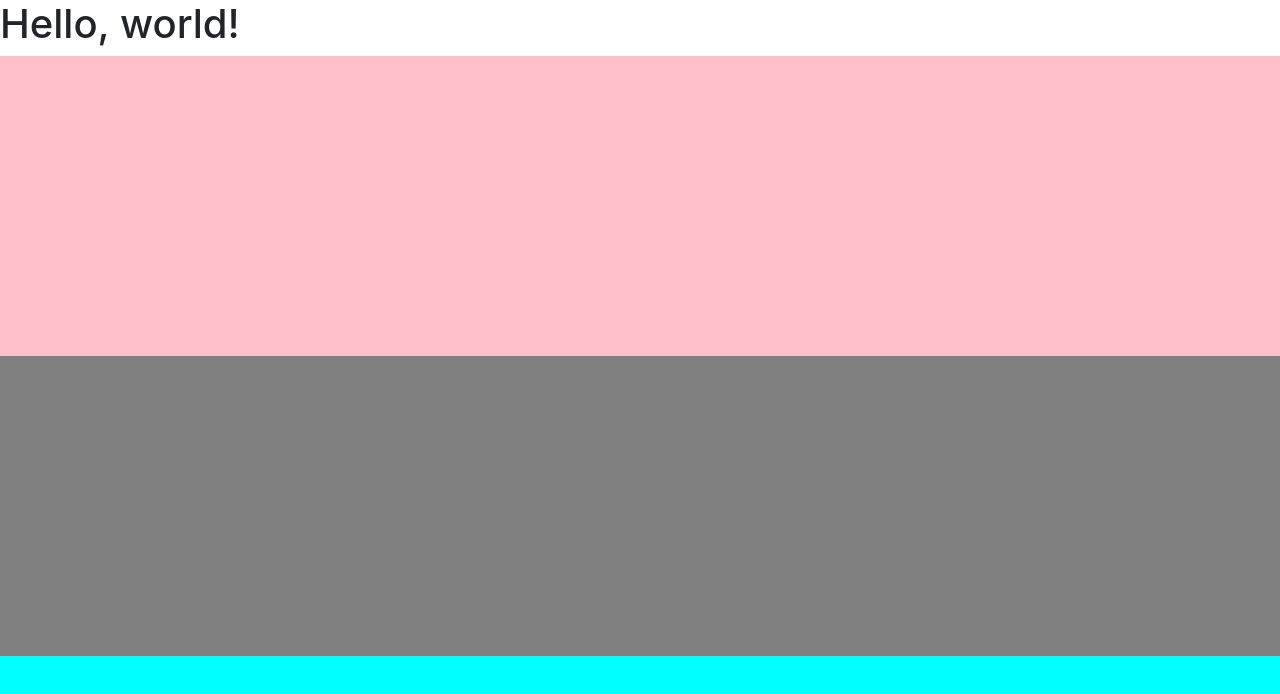
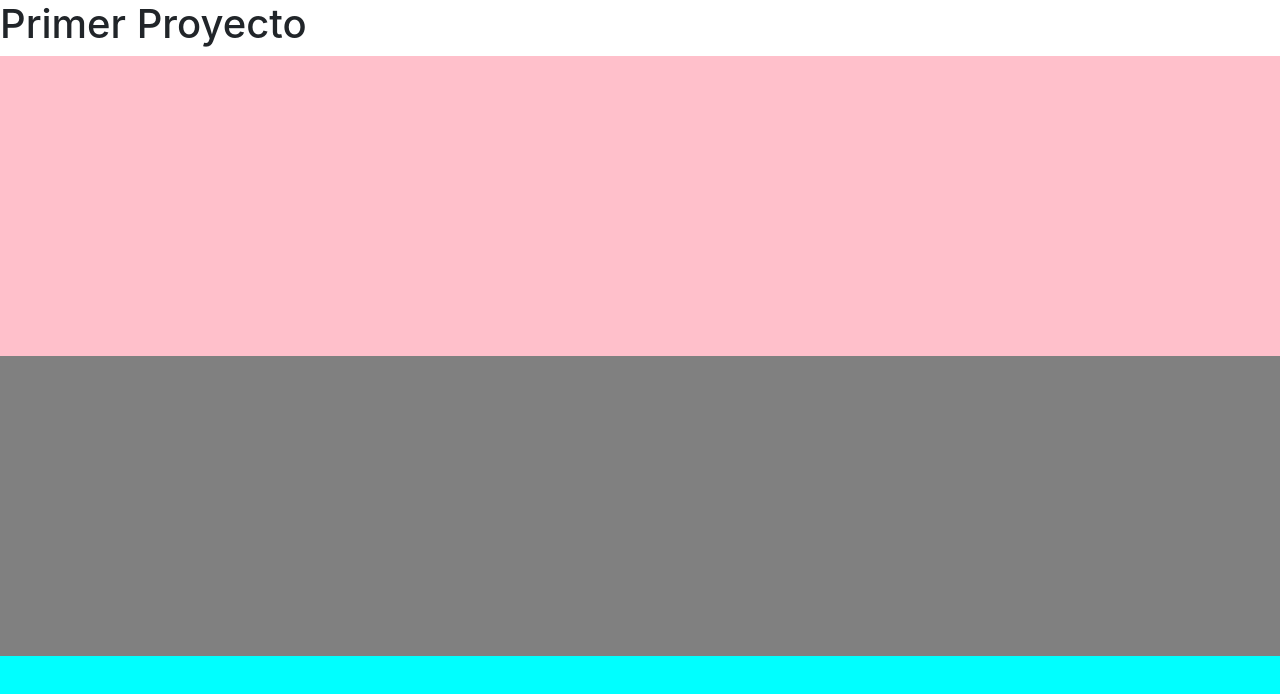
Before and after one commit to danielabastidas/Project-one-Javascript, a plain HTML site: page index.html in a window 1280 px wide. Drawn offline with nearby package versions, Linux system fonts and the light colour scheme.

Commit message:
Change index title

```diff
--- a/index.html
+++ b/index.html
@@ -12,7 +12,7 @@
     <title>Project 1JS</title>
   </head>
   <body>
-    <h1>Hello, world!</h1>
+    <h1>Primer Proyecto</h1>
     <div class="Component-1"></div>
     <div class="Component-2"></div>
     <div class="Component-3"></div>
```
